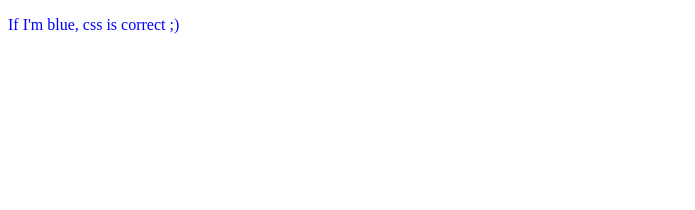
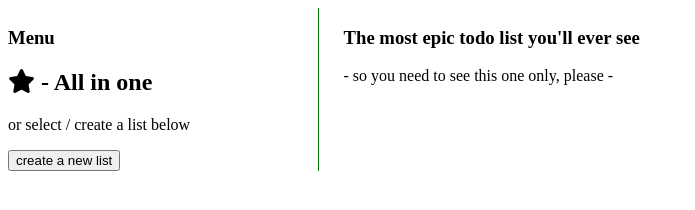
Before and after one commit to eramaan/todo-list, a website built with webpack: page src/template.html in a window 1280 px wide. Shown: the whole page, without its empty margins (0-695 px from the left). Built offline with nearby package versions, Linux system fonts and the light colour scheme.

Commit message:
added html and css skeleton

```diff
--- a/package.json
+++ b/package.json
@@ -1,7 +1,6 @@
 {
   "name": "webpack-template",
   "version": "1.0.0",
-  "description": "",
   "main": "index.js",
   "scripts": {
     "test": "echo \"Error: no test specified\" && exit 1"
@@ -17,5 +16,6 @@
     "webpack": "^5.95.0",
     "webpack-cli": "^5.1.4",
     "webpack-dev-server": "^5.1.0"
-  }
+  },
+  "description": ""
 }
--- a/src/styles.css
+++ b/src/styles.css
@@ -1,3 +1,11 @@
-p {
-    color: blue;
+#full-page {
+    display: flex;
+    column-gap: 25px;
 }
+#menu {
+    flex: 1;
+    border-right: 1px solid green;
+}
+#main {
+    flex: 3;
+}
--- a/src/template.html
+++ b/src/template.html
@@ -3,9 +3,37 @@
 <head>
     <meta charset="UTF-8">
     <meta name="viewport" content="width=device-width, initial-scale=1.0">
-    <title>Document</title>
+    <title>To-Do project</title>
+    <script src="https://kit.fontawesome.com/95ddff0286.js" crossorigin="anonymous"></script>
 </head>
 <body>
-    <p>If I'm blue, css is correct ;)</p>
+    <section id="full-page">
+
+        <section id="menu">
+            <h1>Menu</h1>
+            <h2>
+                <i class="fa-solid fa-star"></i>
+                 - All in one
+            </h2>
+            <p>or select / create a list below</p>
+            <div id="project-container">
+
+            </div>
+            <button id="btn-new-list">
+                create a new list
+            </button>
+        </section>
+
+        <section id="main">
+            <h1>The most epic todo list you'll ever see</h1>
+            <p>- so you need to see this one only, please -</p>
+
+            <div id="list-container">
+
+            </div>
+        </section>
+
+    </section>
+
 </body>
 </html>
```
